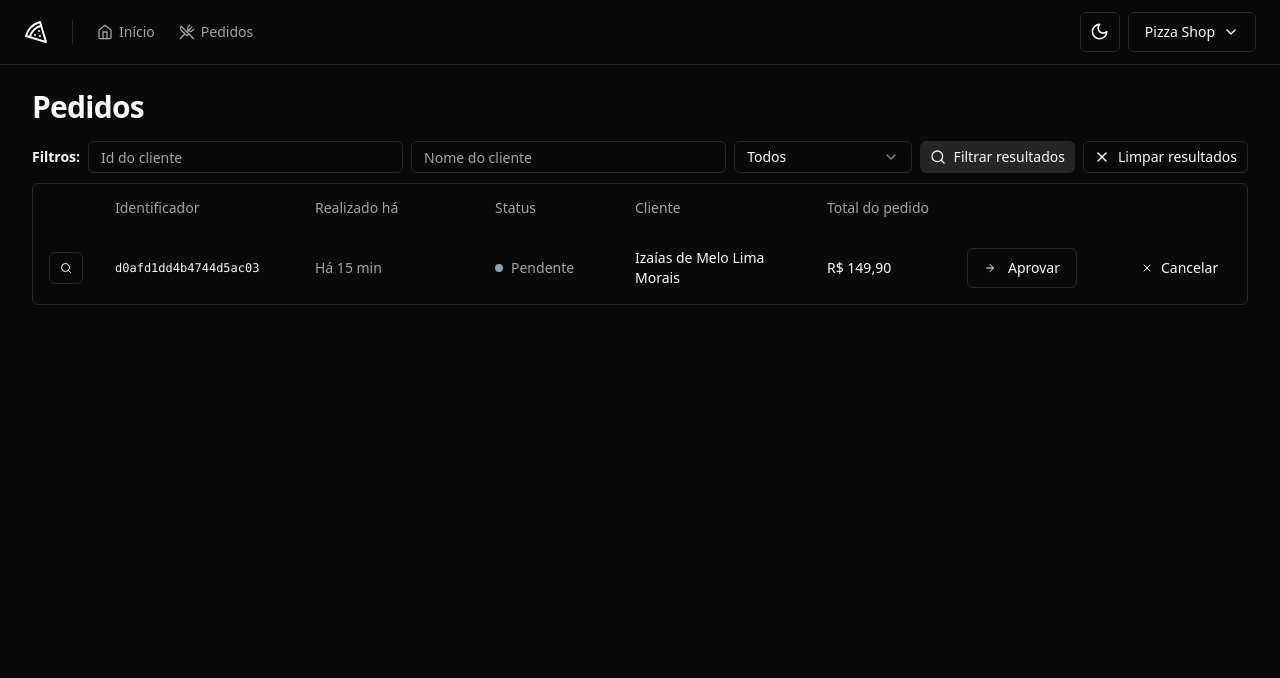
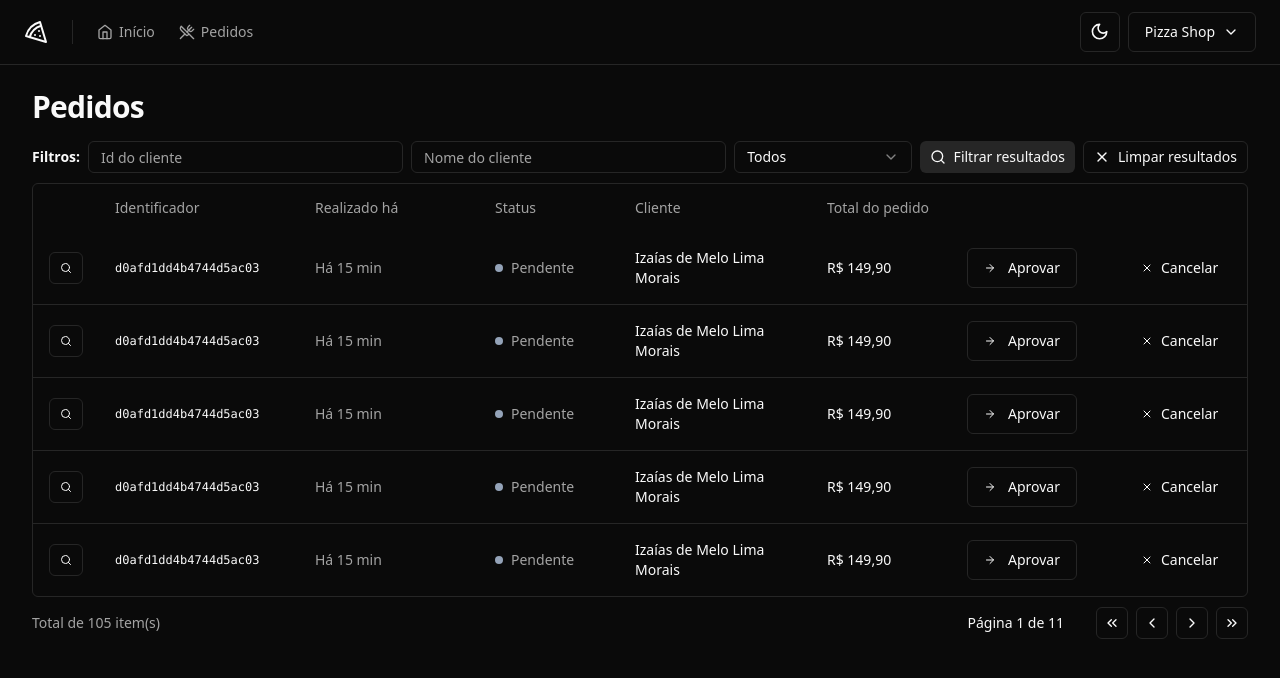
Before and after one commit to izaiasmorais/pizzashop, a React (Vite) app: page /orders in a window 1280 px wide. Shown: the top 678 px of the page. Built offline with nearby package versions, Linux system fonts and the light colour scheme.

Commit message:
chore: create pagination component

```diff
--- a/src/components/pagination.tsx
+++ b/src/components/pagination.tsx
@@ -1,3 +1,11 @@
+import {
+  ChevronLeft,
+  ChevronRight,
+  ChevronsLeft,
+  ChevronsRight,
+} from "lucide-react";
+import { Button } from "./ui/button";
+
 export interface PaginationProps {
   pageIndex: number;
   totalCount: number;
@@ -11,5 +19,35 @@
 }: PaginationProps) {
   const pages = Math.ceil(totalCount / perPage);
 
-  return <div></div>;
+  return (
+    <div className="flex items-center justify-between">
+      <span className="text-sm text-muted-foreground">
+        Total de {totalCount} item(s)
+      </span>
+
+      <div className="flex items-center gap-6 lg:gap-8">
+        <div className="text-sm font-medium">
+          Página {pageIndex + 1} de {pages}
+        </div>
+        <div className="flex items-center gap-2">
+          <Button variant="outline" className="h-8 w-8 p-0">
+            <ChevronsLeft className="h-4 w-4" />
+            <span className="sr-only">Primeira página</span>
+          </Button>
+          <Button variant="outline" className="h-8 w-8 p-0">
+            <ChevronLeft className="h-4 w-4" />
+            <span className="sr-only">Página anterior</span>
+          </Button>
+          <Button variant="outline" className="h-8 w-8 p-0">
+            <ChevronRight className="h-4 w-4" />
+            <span className="sr-only">Próxima página</span>
+          </Button>
+          <Button variant="outline" className="h-8 w-8 p-0">
+            <ChevronsRight className="h-4 w-4" />
+            <span className="sr-only">Última página</span>
+          </Button>
+        </div>
+      </div>
+    </div>
+  );
 }
--- a/src/pages/app/oders/orders.tsx
+++ b/src/pages/app/oders/orders.tsx
@@ -7,6 +7,7 @@
 import { Helmet } from "react-helmet-async";
 import { OrderTableRow } from "./order-table-row";
 import { OrderTableFilters } from "./order-table-filters";
+import { Pagination } from "@/components/pagination";
 
 export function Orders() {
   return (
@@ -33,10 +34,13 @@
               </TableHeader>
 
               <TableBody>
-                <OrderTableRow />
+                {Array.from({ length: 5 }).map((_, index) => {
+                  return <OrderTableRow key={index} />;
+                })}
               </TableBody>
             </Table>
           </div>
+          <Pagination pageIndex={0} perPage={10} totalCount={105} />
         </div>
       </div>
     </>
```
